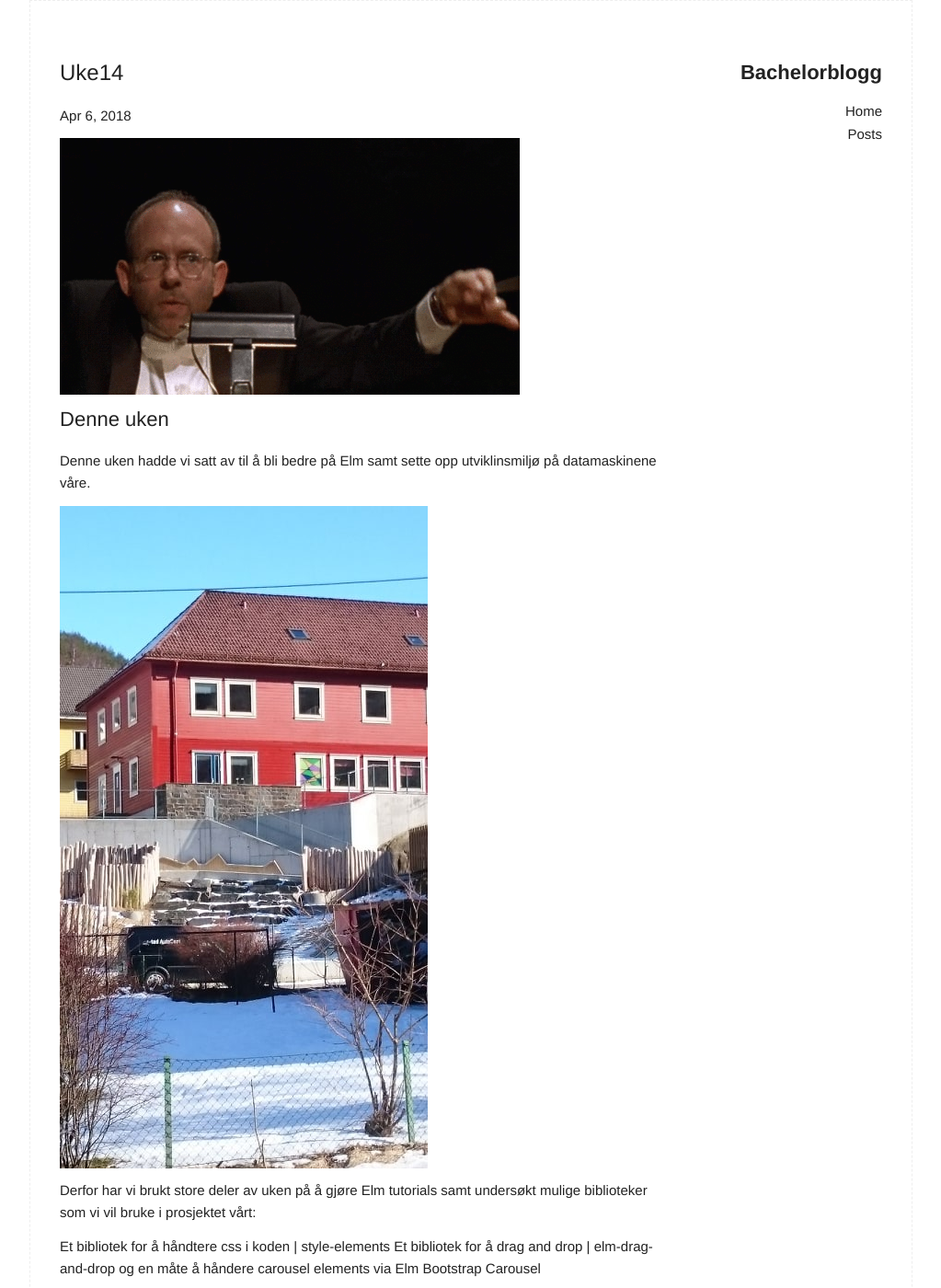
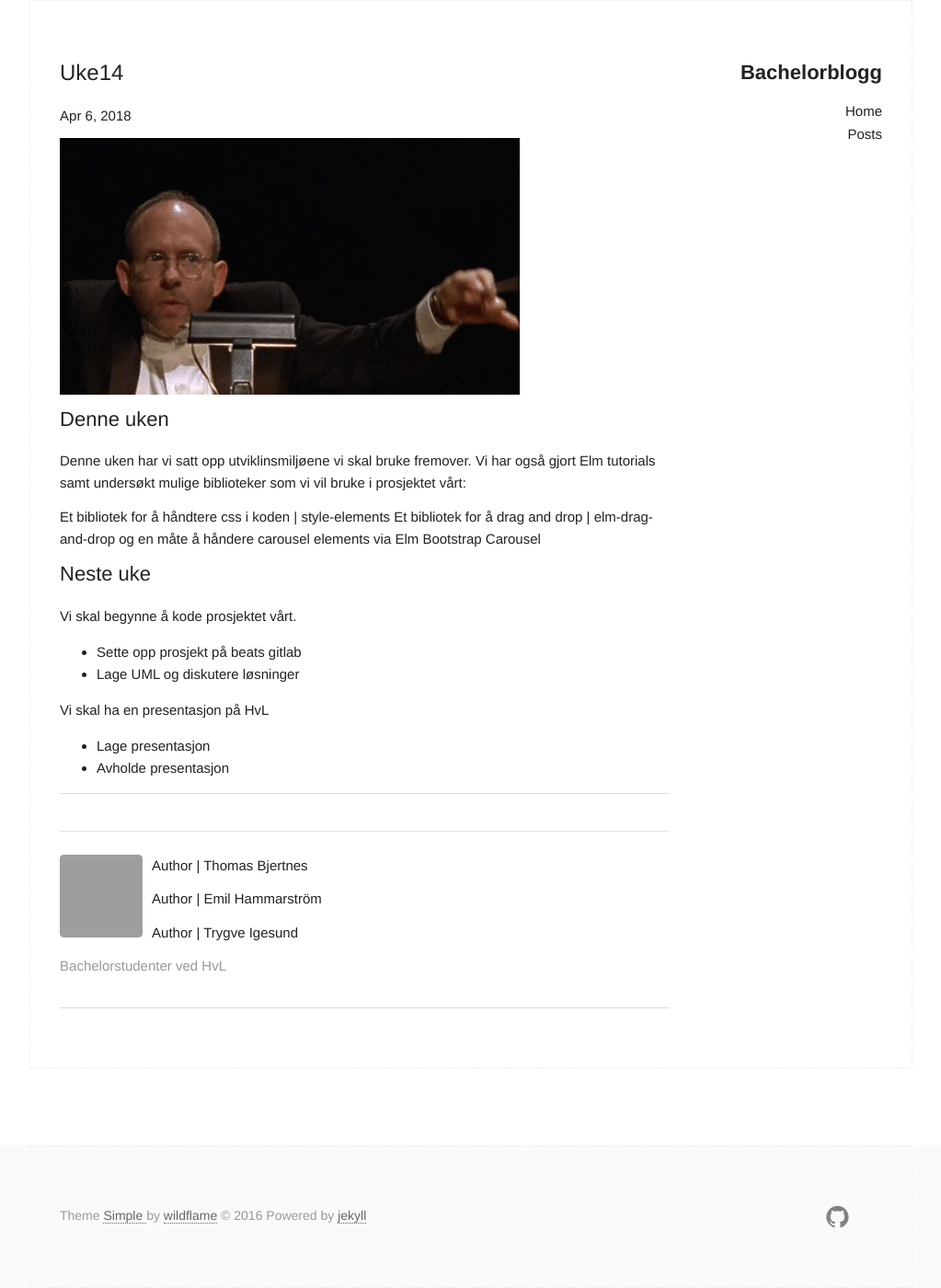
Before and after one commit to bachelorblogg/bachelorblogg.github.io, a Jekyll site: the page built from _posts/2018-04-06-Uke14.md, in a window 1280 px wide and 1400 px high. Shown: the whole window at 92% size, without its empty margins (128-1151 px from the left). Built offline with Jekyll 4.4.1, drawn with Linux system fonts in a browser that asks for light colours; grey boxes are pictures that could not be loaded.

Commit message:
Update 2018-04-06-Uke14.md

```diff
--- a/_posts/2018-04-06-Uke14.md
+++ b/_posts/2018-04-06-Uke14.md
@@ -7,11 +7,8 @@
 ![]({{site.baseurl}}/assets/img/conductor.gif)
 
 ## Denne uken
-Denne uken hadde vi satt av til å bli bedre på Elm samt sette opp utviklinsmiljø på datamaskinene våre.
-
-![]({{site.baseurl}}/assets/img/elmwindow.jpg)
-
-Derfor har vi brukt store deler av uken på å gjøre Elm tutorials samt undersøkt mulige biblioteker som vi vil
+Denne uken har vi satt opp utviklinsmiljøene vi skal bruke fremover.
+Vi har også gjort Elm tutorials samt undersøkt mulige biblioteker som vi vil
 bruke i prosjektet vårt:
 
 Et bibliotek for å håndtere css i koden | style-elements
```
